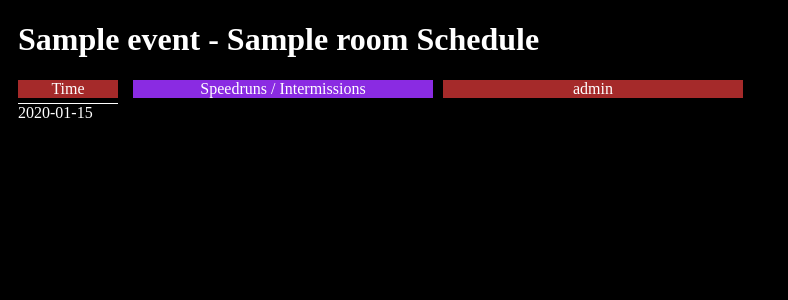
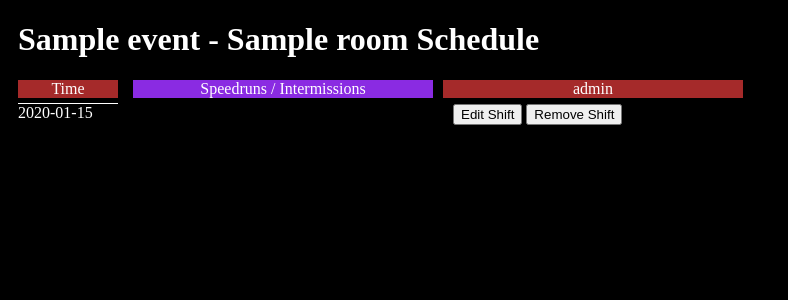
Before and after one commit to PokerFacowaty/sinpp, a Django app: template schedule/templates/schedule/base_schedule.html in a window 1280 px wide. Shown: the top 300 px of the page, without its empty margins (0-788 px from the left). Run offline with Django 4.2, Linux system fonts and the light colour scheme; the template is opened without the code that fills it: most values are stand-ins (such as "Sample title", 1, 10 or a date in 2020).

Commit message:
Added basic dialogs to the schedule interface

```diff
--- a/schedule/static/schedule/js/base_schedule.js
+++ b/schedule/static/schedule/js/base_schedule.js
@@ -9,6 +9,57 @@ function main(){
     }
 }
 
+function openDialog(x, y, type){
+    if (document.getElementsByTagName("dialog").length > 0){
+        document.getElementsByTagName("dialog")[0].remove();
+    }
+
+    const dialog = document.createElement("dialog");
+    let inner = "";
+    if (type === "addShiftFromRun"){
+        inner = ('<button autofocus id="closeButton">Cancel</button>'
+                 + "<p>Adding Shift from Run dialog</p>"
+                 + "</dialog>")
+    }
+    else if (type === "editShift"){
+        inner = ('<button autofocus id="closeButton">Cancel</button>'
+                 + "<p>Editing Shift</p>"
+                 + "</dialog>")
+    }
+    else if (type === "removeShift"){
+        inner = ('<button autofocus id="closeButton">Cancel</button>'
+                 + "<p>Removing Shift</p>"
+                 + "</dialog>")
+    }
+
+    dialog.innerHTML = inner;
+    dialog.classList.add("form-dialog");
+    dialog.style = `position: absolute; left: ${x}px; top: ${y}px; margin: 0`
+    document.body.appendChild(dialog);
+
+    const closeButton = document.getElementById("closeButton");
+    closeButton.addEventListener("click", () => {
+        dialog.close();
+        dialog.remove();
+    })
+    dialog.show();
+}
+
+document.addEventListener('click', function(e){
+    if (e.target.classList.contains("addShiftFromRun")){
+        console.log("addShiftFromRun");
+        openDialog(e.clientX, e.clientY, "addShiftFromRun")
+    }
+    else if (e.target.classList.contains("editShift")){
+        console.log("editShift");
+        openDialog(e.clientX, e.clientY, "editShift")
+    }
+    else if (e.target.classList.contains("removeShift")){
+        console.log("removeShift");
+        openDialog(e.clientX, e.clientY, "removeShift");
+    }
+})
+
 const waitLoad = setInterval(() => {
     if (document.getElementsByClassName("block") !== null){
         clearInterval(waitLoad);
--- a/schedule/templates/schedule/base_schedule.html
+++ b/schedule/templates/schedule/base_schedule.html
@@ -23,9 +23,14 @@
     <div id="runs-column">
         {% for x in runs_interms %}
             {% if x.type == 'run' %}
-                <div class="run block" data-start="{{ x.start }}" data-length="{{ x.length }}" style="visibility: hidden">{{ x.obj.START_TIME.time }} {{ x.obj.GAME }}</div>
+                <div class="run block" data-start="{{ x.start }}" data-length="{{ x.length }}" style="visibility: hidden">
+                    <div>{{ x.obj.START_TIME.time }} {{ x.obj.GAME }}</div>
+                    <button class="addShiftFromRun">Add Shift From This Run</button>
+                </div>
             {% elif x.type == 'interm' %}
-                <div class="interm block" data-start="{{ x.start }}" data-length="{{ x.length }}" style="visibility: hidden">{{ x.obj.START_TIME.time }} Intermission ({{ x.obj.DURATION }})</div>
+                <div class="interm block" data-start="{{ x.start }}" data-length="{{ x.length }}" style="visibility: hidden">
+                    {{ x.obj.START_TIME.time }} Intermission ({{ x.obj.DURATION }})
+                </div>
             {% endif %}
         {% endfor %}
     </div>
@@ -33,9 +38,13 @@
         <div class="shifts-column">
             {% for shift in shifts %}
                 <div class="shift block" data-start="{{ shift.start }}" data-length="{{ shift.length }}" style="visibility: hidden">
-                    {% for name in shift.volunteer_names %}
-                        {{ name }}
-                    {% endfor %}
+                    <div>
+                        {% for name in shift.volunteer_names %}
+                            {{ name }}
+                        {% endfor %}
+                    </div>
+                    <button class="editShift">Edit Shift</button>
+                    <button class="removeShift">Remove Shift</button>
                 </div>
             {% endfor %}
         </div>
```
